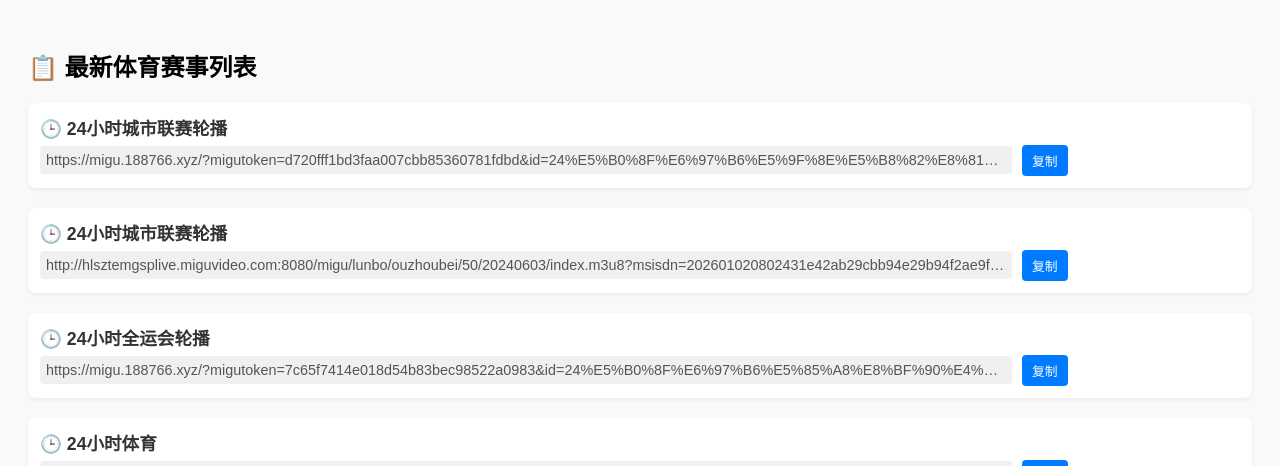
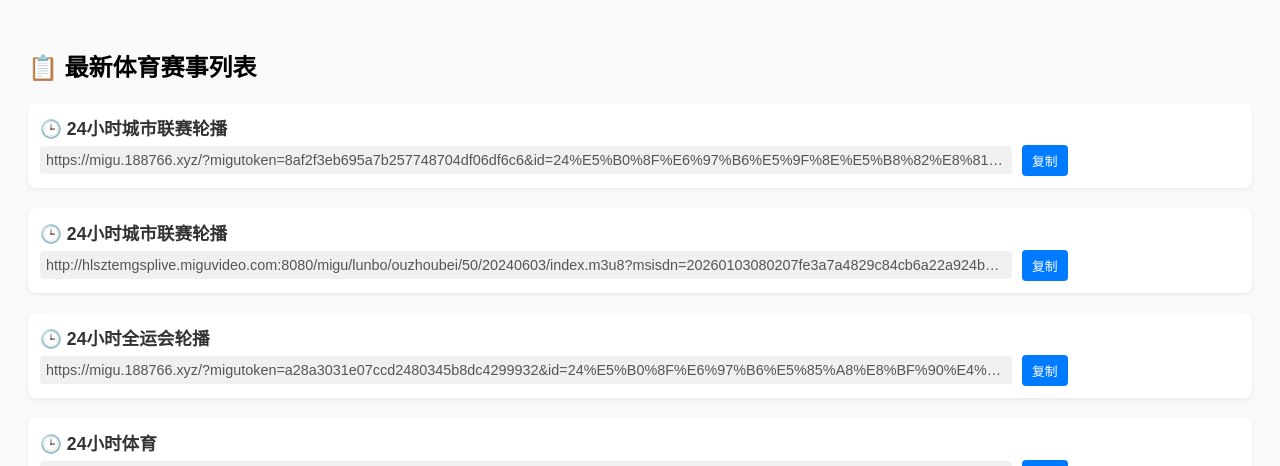
Before and after one commit to kimwang1978/iptv.github.io, a Jekyll site: the page tiyu.html, which Jekyll copies as it is, in a window 1280 px wide and 900 px high. Shown: the top 466 px of the window. Built offline with Jekyll 4.4.1, drawn with Linux system fonts in a browser that asks for light colours.

Commit message:
Sync File 2026-01-03 03:56:13

```diff
--- a/tiyu.html
+++ b/tiyu.html
@@ -52,7 +52,7 @@
         <div class="item">
             <div class="title">🕒 24小时城市联赛轮播</div>
             <div class="url-wrapper">
-                <div class="url" id="url_0">https://migu.188766.xyz/?migutoken=d720fff1bd3faa007cbb85360781fdbd&id=24%E5%B0%8F%E6%97%B6%E5%9F%8E%E5%B8%82%E8%81%94%E8%B5%9B%E8%BD%AE%E6%92%AD%E5%8F%B0&type=yy</div>
+                <div class="url" id="url_0">https://migu.188766.xyz/?migutoken=8af2f3eb695a7b257748704df06df6c6&id=24%E5%B0%8F%E6%97%B6%E5%9F%8E%E5%B8%82%E8%81%94%E8%B5%9B%E8%BD%AE%E6%92%AD%E5%8F%B0&type=yy</div>
                 <button class="copy-btn" onclick="copyToClipboard('url_0')">复制</button>
             </div>
         </div>
@@ -60,7 +60,7 @@
         <div class="item">
             <div class="title">🕒 24小时城市联赛轮播</div>
             <div class="url-wrapper">
-                <div class="url" id="url_1">http://hlsztemgsplive.miguvideo.com:8080/migu/lunbo/ouzhoubei/50/20240603/index.m3u8?msisdn=202601020802431e42ab29cbb94e29b94f2ae9fcaff3b7&mdspid=&spid=800033&netType=0&sid=5910022136&pid=2028597139&timestamp=20260102080243&Channel_ID=0116_2600037000-99000-200300220100002&ProgramID=915512915&ParentNodeID=-99&assertID=5910022136&client_ip=218.28.233.106&SecurityKey=20260102080243&promotionId=&mvid=5900006618&mcid=500020&playurlVersion=WX-A1-8.12.2-RELEASE&userid=&jmhm=&videocodec=h264&appCode=miguvideo_android&bean=mgspad&tid=android&conFee=0&encrypt=f203474f11c527a3c162f62617eb7416&sv=10004&ct=android</div>
+                <div class="url" id="url_1">http://hlsztemgsplive.miguvideo.com:8080/migu/lunbo/ouzhoubei/50/20240603/index.m3u8?msisdn=20260103080207fe3a7a4829c84cb6a22a924b068b5ec7&mdspid=&spid=800033&netType=0&sid=5910022136&pid=2028597139&timestamp=20260103080207&Channel_ID=0116_2600037000-99000-200300220100002&ProgramID=915512915&ParentNodeID=-99&assertID=5910022136&client_ip=218.28.233.106&SecurityKey=20260103080207&promotionId=&mvid=5900006618&mcid=500020&playurlVersion=WX-A1-8.12.2-RELEASE&userid=&jmhm=&videocodec=h264&appCode=miguvideo_android&bean=mgspad&tid=android&conFee=0&encrypt=fc8e135191d46e3d809cefef9afb3441&sv=10004&ct=android</div>
                 <button class="copy-btn" onclick="copyToClipboard('url_1')">复制</button>
             </div>
         </div>
@@ -68,7 +68,7 @@
         <div class="item">
             <div class="title">🕒 24小时全运会轮播</div>
             <div class="url-wrapper">
-                <div class="url" id="url_2">https://migu.188766.xyz/?migutoken=7c65f7414e018d54b83bec98522a0983&id=24%E5%B0%8F%E6%97%B6%E5%85%A8%E8%BF%90%E4%BC%9A%E8%BD%AE%E6%92%AD%E5%8F%B0&type=yy</div>
+                <div class="url" id="url_2">https://migu.188766.xyz/?migutoken=a28a3031e07ccd2480345b8dc4299932&id=24%E5%B0%8F%E6%97%B6%E5%85%A8%E8%BF%90%E4%BC%9A%E8%BD%AE%E6%92%AD%E5%8F%B0&type=yy</div>
                 <button class="copy-btn" onclick="copyToClipboard('url_2')">复制</button>
             </div>
         </div>
```
